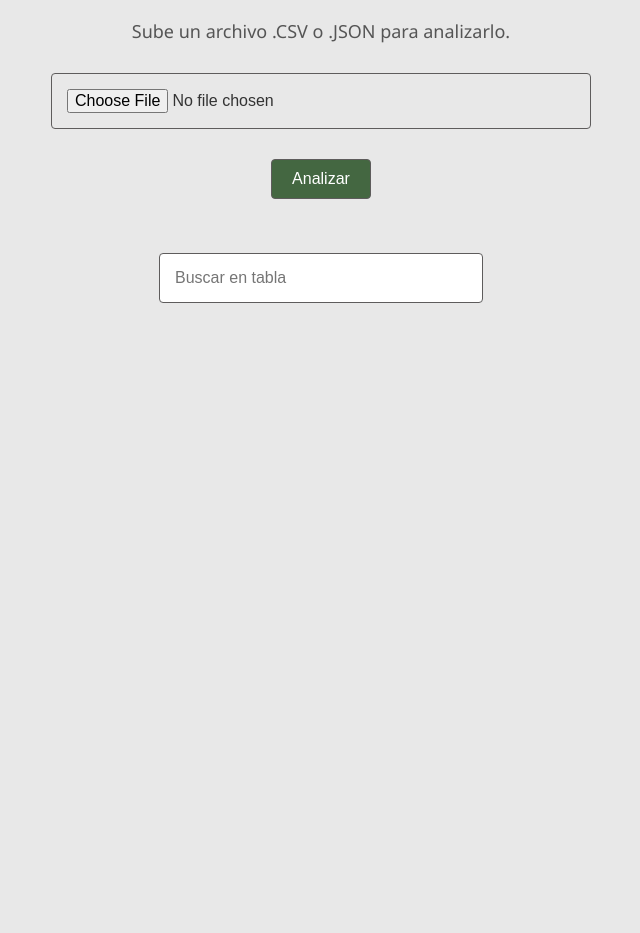
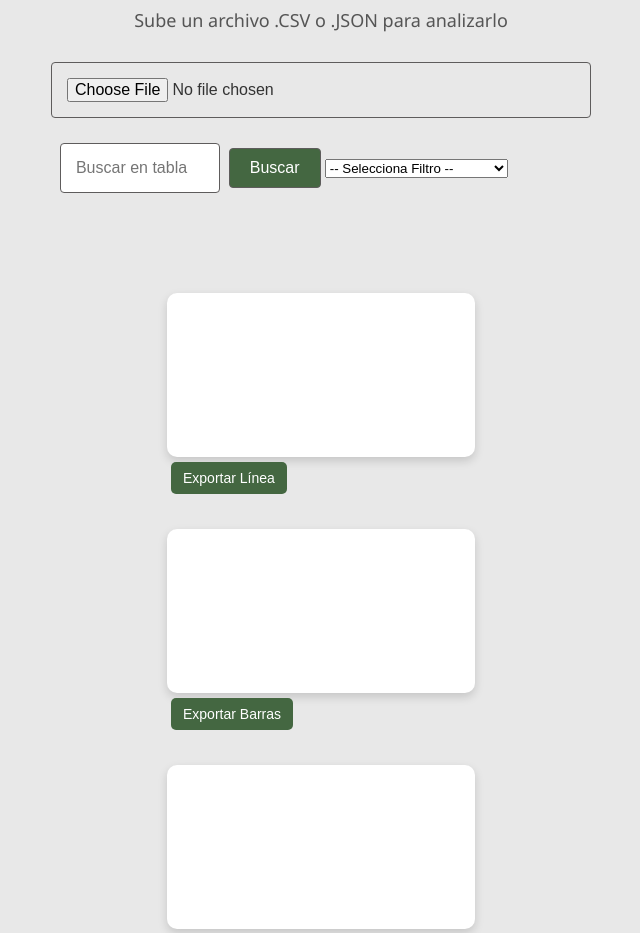
Before and after one commit to dianagarzc/LENPRO-PIA, a plain HTML site: page index.html in a window 1280 px wide. Shown: the part 147-1080 px from the top of the page, without its empty margins (319-959 px from the left). Before the commit the page ends 800 px from the top, so only its background shows below. Drawn offline with nearby package versions, Linux system fonts and the light colour scheme.

Commit message:
Update index.html

```diff
--- a/index.html
+++ b/index.html
@@ -1,31 +1,44 @@
 <!DOCTYPE html>
-<html>
+<html lang="es">
 <head>
   <meta charset="UTF-8">
   <meta name="viewport" content="width=device-width, initial-scale=1.0">
+  <title>Analizador de Datos</title>
   <link rel="stylesheet" href="styles.css">
-        <title>Aplicación de Análisis de Datos</title>
+  <script src="https://cdn.jsdelivr.net/npm/chart.js"></script>
 </head>
 <body>
-        <h1>Analizador de datos</h1>
-        <h2>Sube un archivo .CSV o .JSON para analizarlo.</h2>
+  <h1>Analizador de Datos</h1>
+  <h2>Sube un archivo .CSV o .JSON para analizarlo</h2>
+
   <input type="file" id="fileInput" accept=".csv, .json">
 
-        <button
-            id="analyzeButton">Analizar
-        </button>
-
-        <br><br>
+  <div id="filtersSection">
     <input type="text" id="searchInput" placeholder="Buscar en tabla">
-
-        <div id="output"></div>
+    <button id="searchButton">Buscar</button>
+    <select id="filterOptions">
+      <option value="none">-- Selecciona Filtro --</option>
+      <option value="sortAsc">Ordenar de menor a mayor</option>
+      <option value="sortDesc">Ordenar de mayor a menor</option>
+      <option value="specificValue">Filtrar por valor específico</option>
+    </select>
+  </div>
 
   <table id="dataTable">
-            <thead>
-                <tr id="tableHeader"></tr>
-            </thead>
+    <thead><tr id="tableHeader"></tr></thead>
     <tbody id="tableBody"></tbody>
   </table>
+
+  <div id="chartSection">
+    <canvas id="lineChart"></canvas>
+    <button class="export-btn" onclick="exportChartAsImage('lineChart')">Exportar Línea</button>
+
+    <canvas id="barChart"></canvas>
+    <button class="export-btn" onclick="exportChartAsImage('barChart')">Exportar Barras</button>
+
+    <canvas id="pieChart"></canvas>
+    <button class="export-btn" onclick="exportChartAsImage('pieChart')">Exportar Pastel</button>
+  </div>
 
   <script src="script.js"></script>
 </body>
```
Lines whose indentation alone changed are shown as unchanged.
